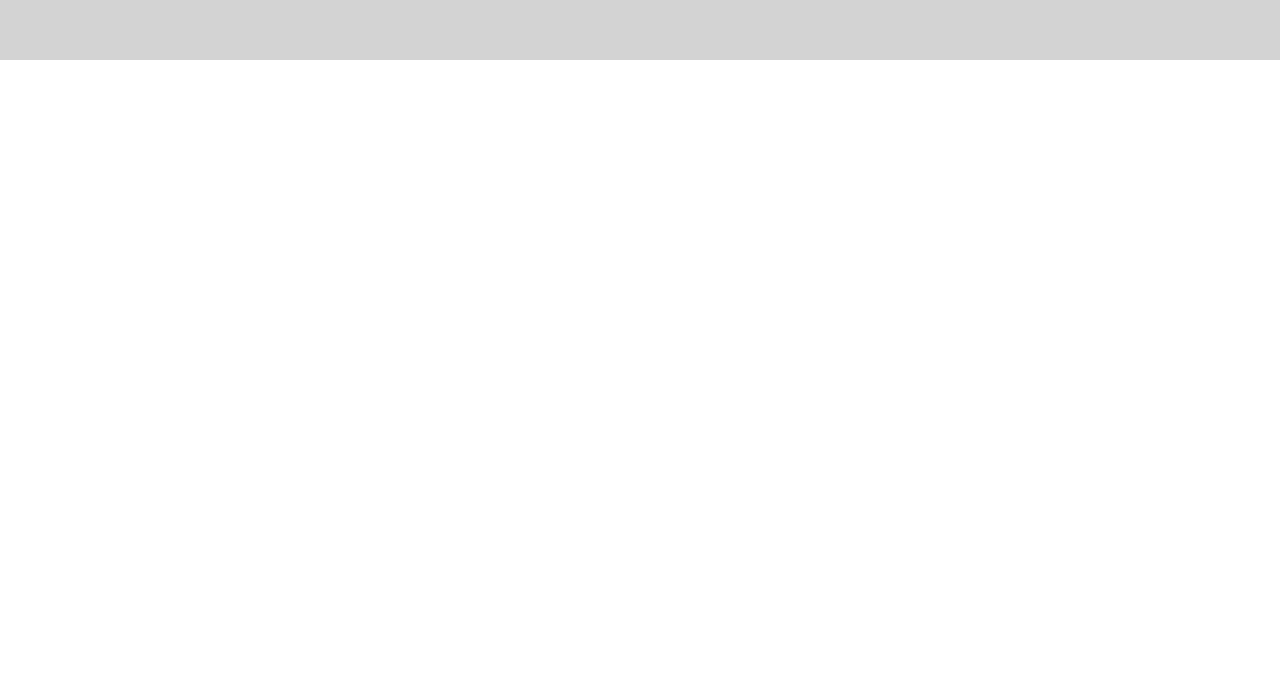
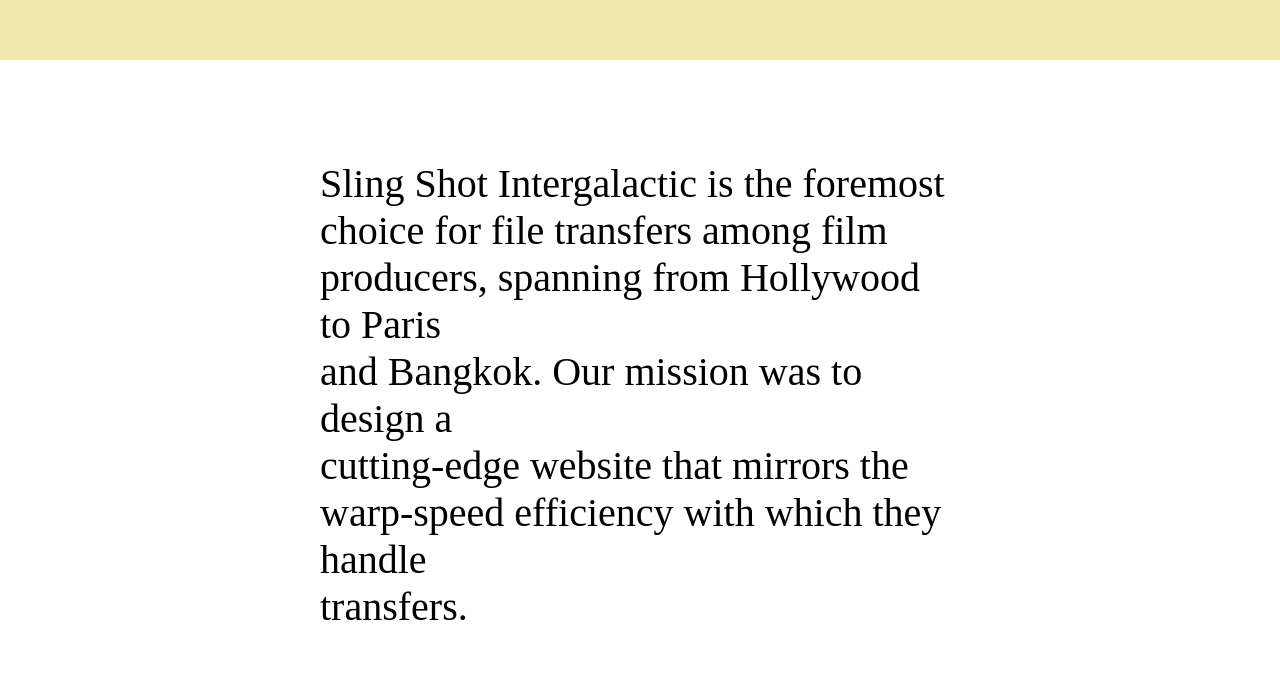
Before and after one commit to seongjongju/text-animation, a plain HTML site: page index.html in a window 1280 px wide. Shown: the part 900-1591 px from the top of the page. Drawn offline with Linux system fonts and the light colour scheme.

Commit message:
first commit

```diff
--- a/css/style.css
+++ b/css/style.css
@@ -0,0 +1,10 @@
+*{padding: 0; margin: 0;}
+body {height: 5000px;}
+section {height: 960px;}
+
+#section01 {background: palegoldenrod;}
+#section02 {padding: 100px 0;}
+
+.text-container {width: 50%; margin: 0 auto;}
+.text-container div {position: relative; top: 40px; opacity: 0; font-size: 40px; transition: all 0.5s;}
+.text-container div.on {top: 0; opacity: 1;}
--- a/index.html
+++ b/index.html
@@ -1,87 +1,24 @@
 <!DOCTYPE html>
-<html lang="ko">
+<html lang="en">
 <head>
   <meta charset="UTF-8">
   <meta name="viewport" content="width=device-width, initial-scale=1.0">
-  <title>스크롤 값에 따라 요소가 가로로 움직이는</title>
-  <style>
-    * {
-      padding: 0;
-      margin: 0;
-    }
-    body {
-      height: 10000px;
-      background-color: aqua;
-    }
-
-    #section01 {
-      width: 100%;
-      height: 960px;
-      background-color: lightgray;
-    }
-
-    #section02 {
-      width: 100%;
-      aspect-ratio: 1920 / 6100;
-      background-color: #fff;
-      box-sizing: border-box;
-    }
-
-    #section02 .move_sec {position: sticky; top: 0; left: 0; width: 100%; height: 500px; padding: 5% 0; overflow: hidden; display: flex; align-items: center;}
-
-    #section02 .move_sec .scrollx_container {
-      width: 200%;
-      display: flex;
-      position: absolute;
-      left: 100%;
-    }
-
-    #section02 .move_sec .scrollx_container div {
-      width: 100%;
-      aspect-ratio: 500 / 500;
-      margin-right: 50px;
-      background-color: blue;
-    }
-
-    #section02 .move_sec .scrollx_container div:last-child {
-      margin-right: 0;
-    }
-
-  </style>
+  <title>Document</title>
+  <link rel="stylesheet" href="css/style.css">
+  <script src="js/script.js" defer></script>
 </head>
 <body>
-  <div id="section01"></div>
-
-  <div id="section02">
-    <div class="move_sec">
-      <div class="scrollx_container">
-        <div></div>
-        <div></div>
-        <div></div>
-        <div></div>
-        <div></div>
-        <div></div>
-        <div></div>
-        <div></div>
-      </div>
+  <section id="section01"></section>
+  <section id="section02">
+    <div class="text-container">
+      <div>Sling Shot Intergalactic is the foremost</div>
+      <div>choice for file transfers among film</div>
+      <div>producers, spanning from Hollywood to Paris</div>
+      <div>and Bangkok. Our mission was to design a</div>
+      <div>cutting-edge website that mirrors the</div>
+      <div>warp-speed efficiency with which they handle</div>
+      <div>transfers.</div>
     </div>
-  </div>
-
-  <script>
-    const scrollx_container = document.querySelector('.scrollx_container');
-    console.log(scrollx_container);
-
-    window.addEventListener('scroll', () => {
-      let windowY = window.scrollY;
-      let leftValue = Math.max(100 - (windowY - 960) / 20, -150);
-      console.log(windowY)
-
-      if(windowY >= 960 ) {
-        scrollx_container.style.left = `${leftValue}%`
-      } else {
-        scrollx_container.style.left = `100%`
-      }
-    })
-  </script>
+  </section>
 </body>
 </html>
--- /dev/null
+++ b/js/script.js
@@ -0,0 +1,26 @@
+const textAnimation = () => {
+  const divs = document.querySelectorAll('.text-container div');
+  const textContainer = document.querySelector('.text-container');
+
+  window.addEventListener('scroll', () => {
+    const windowHeight = window.innerHeight;
+
+    const divsTop = () => {
+      divs.forEach((div) => {
+        const divTop = div.getBoundingClientRect().top;
+        const divBottom = div.getBoundingClientRect().bottom;
+
+        if(divTop >= 0 && divBottom <= windowHeight) {
+          div.classList.add('on');
+        } else {
+          div.classList.remove('on');
+        }
+      });
+    };
+
+    divsTop();
+  });
+
+};
+
+textAnimation();
```
